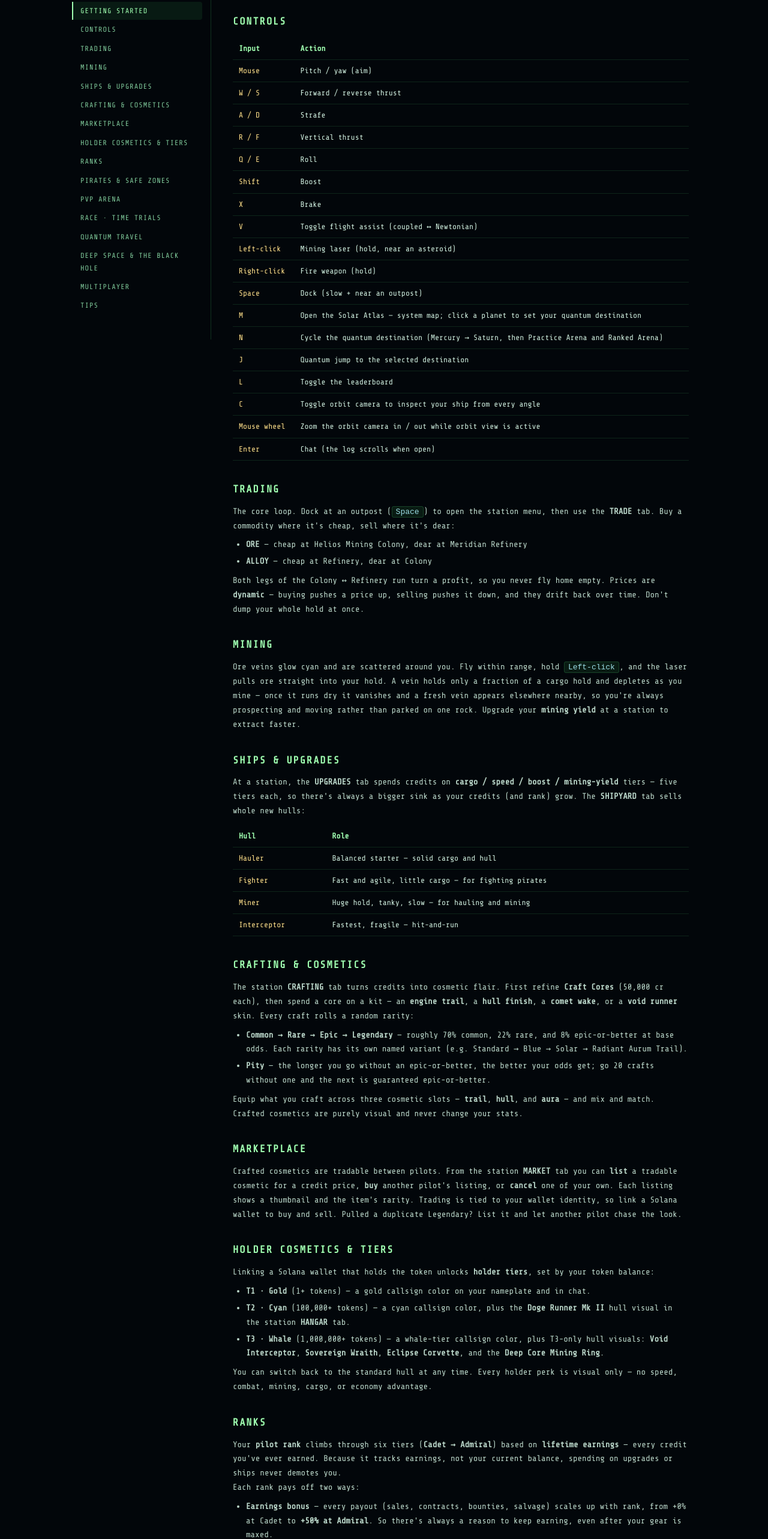
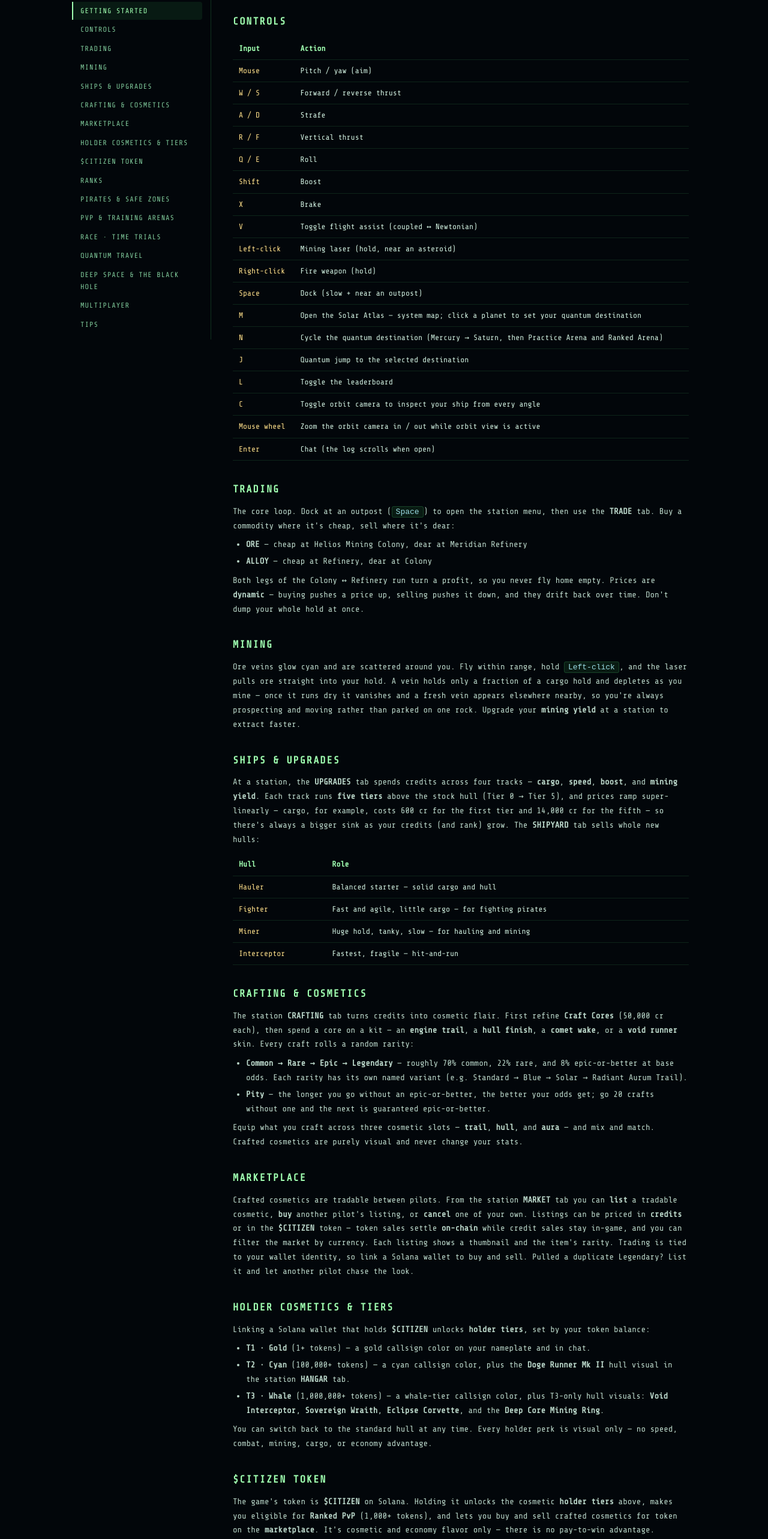
Before and after one commit to huiung/claude-citizen, a website built with Vite: page wiki.html in a window 1280 px wide. Shown: the part 234-2800 px from the top of the page at 60% size. Built offline with nearby package versions, Linux system fonts and the light colour scheme.

Commit message:
docs(wiki): flesh out upgrades, token/CA, arenas, and add race/black-hole tips
- Upgrades: spell out 4 tracks × 5 tiers with super-linear pricing example
- Marketplace: credits or $CITIZEN (token sales settle on-chain) + currency filter
- New $CITIZEN TOKEN section: uses (holder tiers, Ranked eligibility, market) + CA
- PVP & TRAINING ARENAS: three-zone ladder (Training drones → Practice → Ranked)
- Race and Black Hole: practical tips

```diff
--- a/wiki.html
+++ b/wiki.html
@@ -104,7 +104,7 @@
     <p>Ore veins glow cyan and are scattered around you. Fly within range, hold <kbd>Left-click</kbd>, and the laser pulls ore straight into your hold. A vein holds only a fraction of a cargo hold and depletes as you mine — once it runs dry it vanishes and a fresh vein appears elsewhere nearby, so you're always prospecting and moving rather than parked on one rock. Upgrade your <strong>mining yield</strong> at a station to extract faster.</p>
 
     <h2>SHIPS &amp; UPGRADES</h2>
-    <p>At a station, the <strong>UPGRADES</strong> tab spends credits on <strong>cargo / speed / boost / mining-yield</strong> tiers — five tiers each, so there's always a bigger sink as your credits (and rank) grow. The <strong>SHIPYARD</strong> tab sells whole new hulls:</p>
+    <p>At a station, the <strong>UPGRADES</strong> tab spends credits across four tracks — <strong>cargo</strong>, <strong>speed</strong>, <strong>boost</strong>, and <strong>mining yield</strong>. Each track runs <strong>five tiers</strong> above the stock hull (Tier 0 → Tier 5), and prices ramp super-linearly — cargo, for example, costs 600 cr for the first tier and 14,000 cr for the fifth — so there's always a bigger sink as your credits (and rank) grow. The <strong>SHIPYARD</strong> tab sells whole new hulls:</p>
     <table>
       <tr><th>Hull</th><th>Role</th></tr>
       <tr><td class="key">Hauler</td><td>Balanced starter — solid cargo and hull</td></tr>
@@ -122,16 +122,20 @@
     <p>Equip what you craft across three cosmetic slots — <strong>trail</strong>, <strong>hull</strong>, and <strong>aura</strong> — and mix and match. Crafted cosmetics are purely visual and never change your stats.</p>
 
     <h2>MARKETPLACE</h2>
-    <p>Crafted cosmetics are tradable between pilots. From the station <strong>MARKET</strong> tab you can <strong>list</strong> a tradable cosmetic for a credit price, <strong>buy</strong> another pilot's listing, or <strong>cancel</strong> one of your own. Each listing shows a thumbnail and the item's rarity. Trading is tied to your wallet identity, so link a Solana wallet to buy and sell. Pulled a duplicate Legendary? List it and let another pilot chase the look.</p>
+    <p>Crafted cosmetics are tradable between pilots. From the station <strong>MARKET</strong> tab you can <strong>list</strong> a tradable cosmetic, <strong>buy</strong> another pilot's listing, or <strong>cancel</strong> one of your own. Listings can be priced in <strong>credits</strong> or in the <strong>$CITIZEN</strong> token — token sales settle <strong>on-chain</strong> while credit sales stay in-game, and you can filter the market by currency. Each listing shows a thumbnail and the item's rarity. Trading is tied to your wallet identity, so link a Solana wallet to buy and sell. Pulled a duplicate Legendary? List it and let another pilot chase the look.</p>
 
     <h2>HOLDER COSMETICS &amp; TIERS</h2>
-    <p>Linking a Solana wallet that holds the token unlocks <strong>holder tiers</strong>, set by your token balance:</p>
+    <p>Linking a Solana wallet that holds <strong>$CITIZEN</strong> unlocks <strong>holder tiers</strong>, set by your token balance:</p>
     <ul>
       <li><strong>T1 · Gold</strong> (1+ tokens) — a gold callsign color on your nameplate and in chat.</li>
       <li><strong>T2 · Cyan</strong> (100,000+ tokens) — a cyan callsign color, plus the <strong>Doge Runner Mk II</strong> hull visual in the station <strong>HANGAR</strong> tab.</li>
       <li><strong>T3 · Whale</strong> (1,000,000+ tokens) — a whale-tier callsign color, plus T3-only hull visuals: <strong>Void Interceptor</strong>, <strong>Sovereign Wraith</strong>, <strong>Eclipse Corvette</strong>, and the <strong>Deep Core Mining Ring</strong>.</li>
     </ul>
     <p>You can switch back to the standard hull at any time. Every holder perk is visual only — no speed, combat, mining, cargo, or economy advantage.</p>
+
+    <h2>$CITIZEN TOKEN</h2>
+    <p>The game's token is <strong>$CITIZEN</strong> on Solana. Holding it unlocks the cosmetic <strong>holder tiers</strong> above, makes you eligible for <strong>Ranked PvP</strong> (1,000+ tokens), and lets you buy and sell crafted cosmetics for token on the <strong>marketplace</strong>. It's cosmetic and economy flavor only — there is no pay-to-win advantage.</p>
+    <p><strong>Contract address (CA):</strong> <code>6FCeoWmjurxX7EsH7zdWRMDn4HGTBhJXLryKTqkepump</code></p>
 
     <h2>RANKS</h2>
     <p>Your <strong>pilot rank</strong> climbs through six tiers (<strong>Cadet → Admiral</strong>) based on <strong>lifetime earnings</strong> — every credit you've ever earned. Because it tracks earnings, not your current balance, spending on upgrades or ships never demotes you.</p>
@@ -145,11 +149,19 @@
     <h2>PIRATES &amp; SAFE ZONES</h2>
     <p>Out in open space, pirate interceptors hunt you. Fight back with <kbd>Right-click</kbd>, watch your hull bar, and collect the bounty on a kill. The combat HUD helps: <strong>red brackets</strong> mark hostiles with their range, <strong>arrows at the screen edge</strong> point to threats behind or beside you, and a <strong>green lead indicator</strong> shows where to aim so your shots land. If you're losing, run for an outpost — <strong>safe zones</strong> around the stations keep hostiles off you and repair your hull after a short peaceful delay. Die and you respawn at the origin, losing a little money but keeping your cargo.</p>
 
-    <h2>PVP ARENA</h2>
-    <p>Pilot-vs-pilot combat is opt-in. Cycle to the <strong>Practice Arena</strong> or <strong>Ranked Arena</strong> beacon with <kbd>N</kbd>, then press <kbd>J</kbd> to quantum-jump beyond the named solar system to the deep-space arena approach lane; the jump drops you outside the marker, not inside it. Practice is open to everyone. Ranked requires a verified 1,000+ token balance, and under-threshold pilots are pushed back at the boundary. Once <strong>PVP ENABLED</strong> appears, your weapons can damage other pilots inside the same arena ring. Leave the ring and PvP damage shuts off after a short grace window. Pirates are cleared away from PvP zones so dogfights stay pilot-vs-pilot. Peer hull bars appear under callsigns, kills hit the chat feed, and the killer receives a small credit bounty. Only Ranked Arena kills count on the wallet-only Ranked PvP leaderboard. Damage is checked by the relay, so the client can feel responsive without trusting local-only hits.</p>
+    <h2>PVP &amp; TRAINING ARENAS</h2>
+    <p>Out in deep space sit three combat zones. Cycle to one with <kbd>N</kbd> (or pick it on the Solar Atlas) and jump with <kbd>J</kbd> — the jump drops you just outside the ring, never inside it:</p>
+    <ul>
+      <li><strong>Training Arena</strong> — shoot practice <strong>drones</strong> (cyan targets) at zero risk. The place to learn the lead indicator and tune your aim before you fight real pilots.</li>
+      <li><strong>Practice Arena</strong> — open pilot-vs-pilot combat for everyone, no token requirement. Dogfight peers freely; kills here don't touch the ranked board.</li>
+      <li><strong>Ranked Arena</strong> — requires a verified <strong>1,000+ $CITIZEN</strong> balance (under-threshold pilots are pushed back at the boundary). Only kills here count on the wallet-only <strong>Ranked PvP</strong> leaderboard.</li>
+    </ul>
+    <p>Once <strong>PVP ENABLED</strong> appears, your weapons damage other pilots inside the same ring; leave the ring and PvP fire shuts off after a short grace window. Pirates are cleared from these zones so fights stay pilot-vs-pilot. Peer hull bars show under callsigns, kills hit the chat feed, and the killer earns a small credit bounty. Damage is checked by the relay, so the client feels responsive without trusting local-only hits.</p>
+    <p><strong>Tip:</strong> warm up in the Training Arena until you can reliably park the green lead pip on a moving drone — that aim transfers straight to Ranked.</p>
 
     <h2>RACE · TIME TRIALS</h2>
     <p>Set the <strong>Season Hub</strong> as your quantum destination on the Solar Atlas and fly out to its time-trial course. Thread the glowing <strong>gates</strong> in order — the clock starts at the first gate and stops at the last. Beat your own best time, then climb the <strong>Race</strong> leaderboard, which ranks pilots by their single fastest run.</p>
+    <p><strong>Tips:</strong> max your <strong>speed</strong> and <strong>boost</strong> upgrades first, hold <kbd>Shift</kbd> down the straights, and feather <kbd>X</kbd> into the tight gates. Toggling flight assist off (<kbd>V</kbd>) lets you rotate to line up the next gate while still drifting toward the current one — faster racing lines once you're comfortable with Newtonian control.</p>
 
     <h2>QUANTUM TRAVEL</h2>
     <p>Space is vast. Press <kbd>N</kbd> to pick a destination — it cycles through the named planets (Mercury → Saturn), then the deep-space Practice Arena and Ranked Arena beacons, shown on the HUD with distance. Or press <kbd>M</kbd> to open the <strong>Solar Atlas</strong>, a top-down map of the whole system — click any planet to set it as your destination at a glance. Then press <kbd>J</kbd> to spool the quantum drive: a couple seconds of charge, then you streak across the sector and drop out just short of the destination you chose. Press <kbd>J</kbd> again to cancel. Distant targets (Jupiter, Saturn) make for a long, cinematic cruise.</p>
@@ -157,6 +169,7 @@
     <h2>DEEP SPACE &amp; THE BLACK HOLE</h2>
     <p>Fly far from the core and a <strong>depth gauge</strong> climbs. The deeper you go, the richer the spoils — rare <strong>gold ore veins</strong> (credit jackpots) appear and pirates grow tankier with bigger bounties. Risk and reward scale together.</p>
     <p>In a remote corner of the system lurks a <strong>black hole</strong>. Its gravity reaches out roughly 50 km and steepens as you fall in. Cross into the <strong>tidal zone</strong> (~18 km) and your hull bleeds damage that ramps the deeper you dive; cross the <strong>event horizon</strong> (~5.5 km) and no hull survives. The game: dive as close as you dare and pull out alive. The <strong>Black Hole</strong> leaderboard ranks your <strong>closest approach</strong>.</p>
+    <p><strong>Tip:</strong> dive with a fast hull and a full <strong>boost</strong> tier — you need the thrust to claw back out against the pull. Commit to a clean line, watch your hull bleed through the tidal zone, and break away <em>before</em> you think you must, not after.</p>
 
     <h2>MULTIPLAYER</h2>
     <p>Other pilots share your sector in real time — you will see their craft and callsigns. Hit <kbd>Enter</kbd> to chat; open it any time to scroll back through the session history. The game tracks four leaderboards: <strong>Career</strong> (top 100 by lifetime credits), <strong>Ranked PvP</strong> (ranked arena kills), <strong>Race</strong> (fastest time-trial run), and <strong>Black Hole</strong> (closest approach to the horizon). Wallet-connected pilots display as callsign plus a shortened wallet address; anonymous Career pilots keep their callsign only. If you later link a wallet, your anonymous progress can be claimed to that wallet and the old anonymous token is retired to prevent duplicate leaderboard rows.</p>
```
